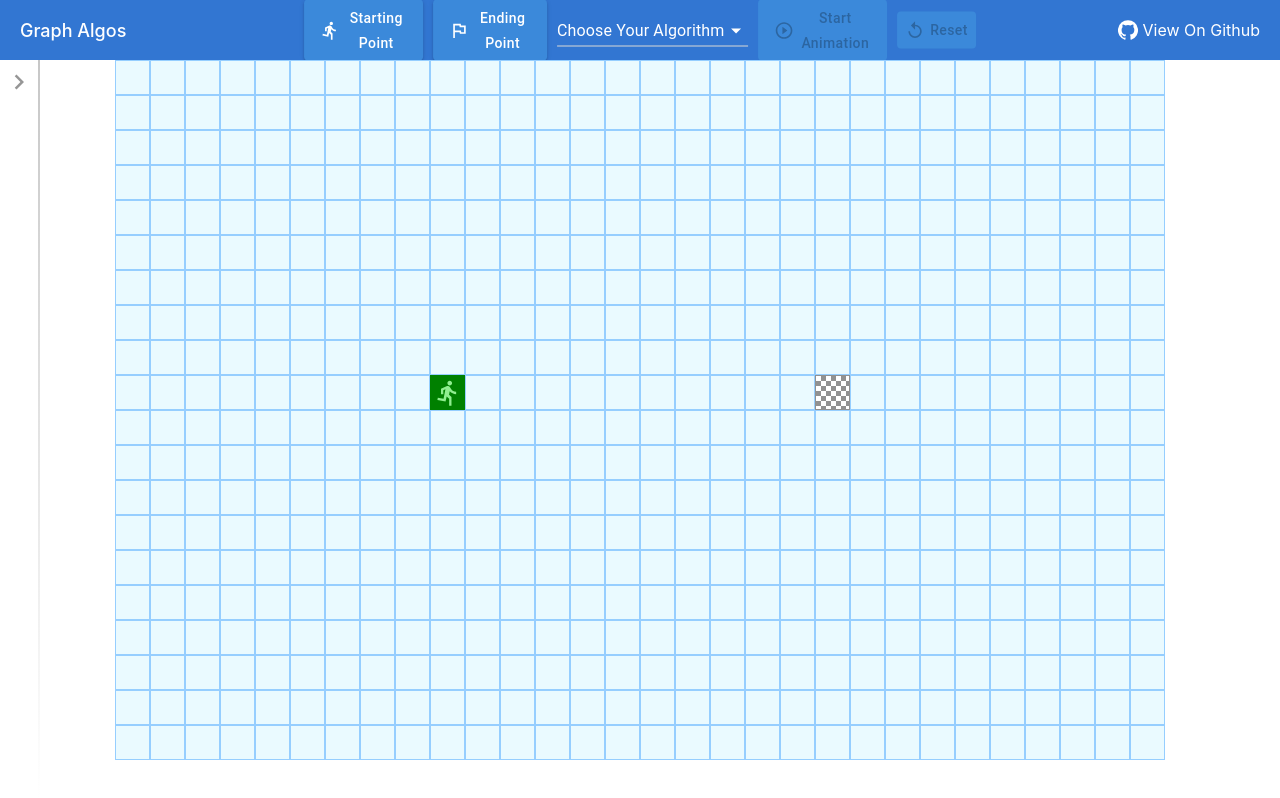
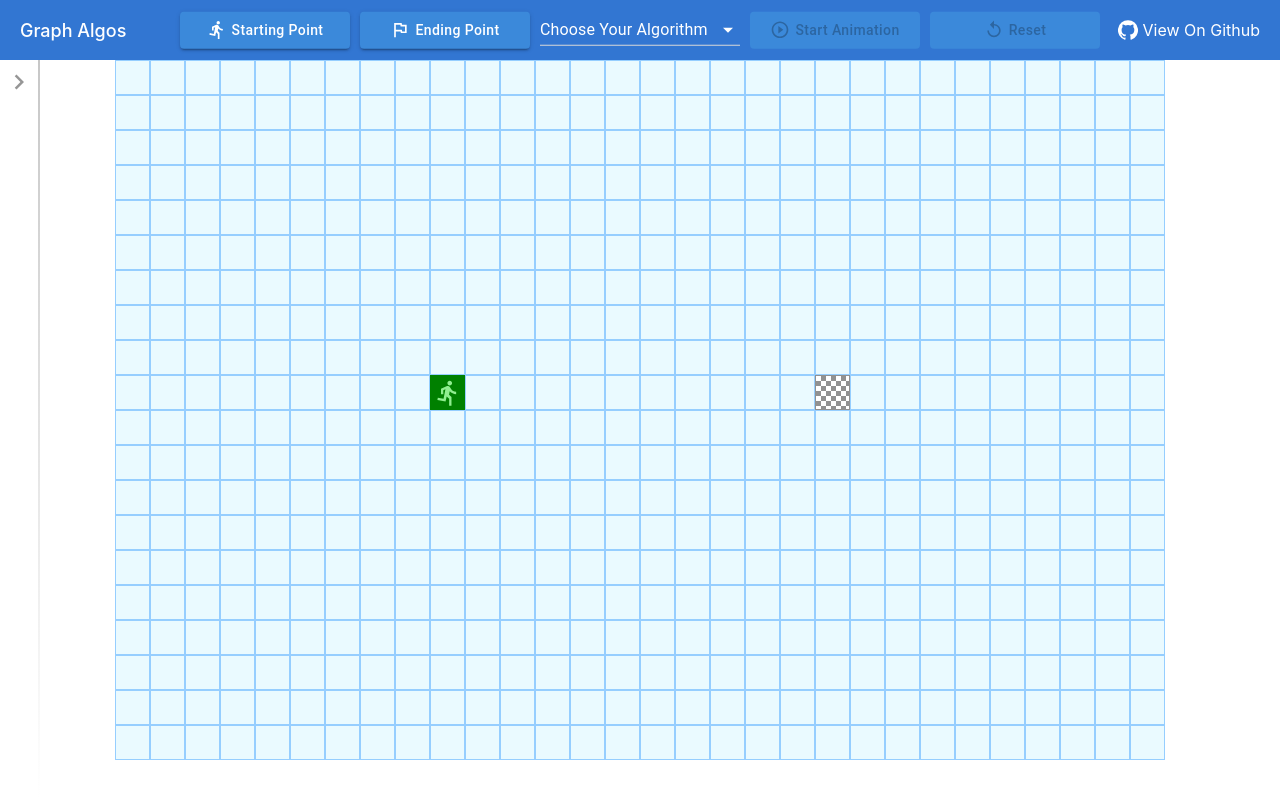
Before and after one commit to DanielJDupont/graph-algos, a Next.js app: page / in a window 1280 px wide. Built offline with nearby package versions, Linux system fonts and the light colour scheme.

Commit message:
made buttons all the same size

```diff
--- a/components/navbar/index.module.scss
+++ b/components/navbar/index.module.scss
@@ -40,6 +40,7 @@
     color: white;
     background-color: #3b89da !important;
     margin: 0 5px;
+    width: 170px;
 
     &.buttonActive {
       background-color: #67aaf1 !important;
```
